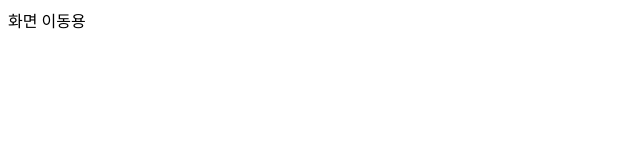
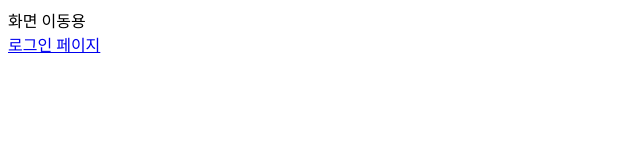
Before and after one commit to pmhlj/test, a plain HTML site: page index.html in a window 1280 px wide. Shown: the whole page, without its empty margins (0-640 px from the left). Drawn offline with Linux system fonts and the light colour scheme.

Commit message:
로그인 페이지 생성

```diff
--- a/index.html
+++ b/index.html
@@ -7,5 +7,6 @@
 </head>
 <body>
     화면 이동용 <br>
+    <a href="login.html">로그인 페이지</a><br>
 </body>
 </html>
```
Also changed, not shown: login.html (added).
